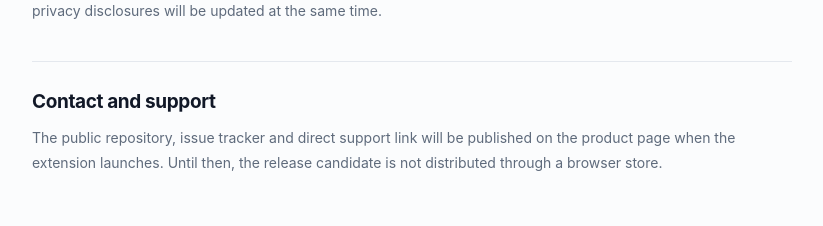
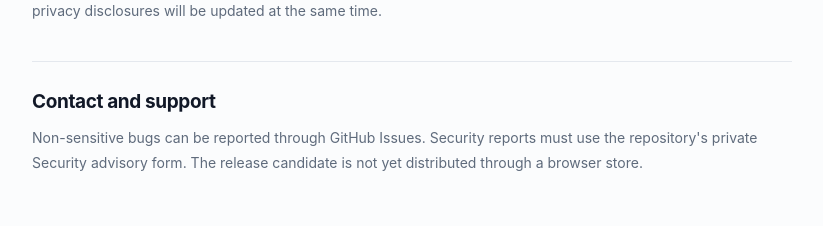
Before and after one commit to talktome8/chat-exporter, a Next.js app: page /privacy in a window 1280 px wide. Shown: the part 1920-2146 px from the top of the page, without its empty margins (228-1051 px from the left). Built offline with nearby package versions, Linux system fonts and the light colour scheme.

Commit message:
docs: add public support links

```diff
--- a/app/page.tsx
+++ b/app/page.tsx
@@ -67,7 +67,7 @@ const copy = {
       ["Will every long conversation be complete?", "The extension tries to load earlier messages and reports a completeness status. If a platform prevents full loading, the export is marked partial instead of silently claiming success."],
       ["Which formats are supported?", "Version 1 supports Markdown, plain text and copy to clipboard. PDF and JSON are not advertised."],
       ["Why are Grok and Mistral marked beta?", "Their interfaces change frequently and have not yet passed the full three-browser release matrix."],
-      ["Where can I report a problem?", "Public issue tracking and the repository link will appear here when the source repository opens at launch."]
+      ["Where can I report a problem?", "Use the public GitHub Issues tracker for non-sensitive bugs. Security reports should use GitHub's private security advisory form."]
     ],
     ctaTitle: "A trustworthy export starts with a trustworthy release.",
     ctaBody: "Chrome, Edge and Firefox packages are being validated now. Store buttons will activate only after each reviewed listing is live.",
@@ -273,7 +273,7 @@ export default function Home() {
       <footer className="site-footer">
         <div className="shell footer-inner">
           <div className="site-brand"><Image src="/icon128.png" width={30} height={30} alt="" /><span><strong>Chat Exporter</strong><small>{t.by}</small></span></div>
-          <div className="footer-links"><Link href="/privacy">{t.privacyLink}</Link><Link href="/changelog">{t.changelog}</Link><a href="#faq">{t.support}</a></div>
+          <div className="footer-links"><Link href="/privacy">{t.privacyLink}</Link><Link href="/changelog">{t.changelog}</Link><a href="https://github.com/talktome8/chat-exporter/issues">{t.support}</a></div>
           <small>{t.version}</small>
         </div>
       </footer>
--- a/app/privacy/page.tsx
+++ b/app/privacy/page.tsx
@@ -25,7 +25,7 @@ export default function PrivacyPage() {
         <section><h2>Sharing, sale and advertising</h2><p>Because Chat Exporter does not receive user data, it does not sell, rent, share or use conversation data for advertising, profiling, credit decisions or purposes unrelated to the export feature.</p></section>
         <section><h2>Children and sensitive content</h2><p>The extension is a general productivity tool and is not directed to children. Users control which conversations they export and are responsible for handling exported files appropriately, especially when conversations contain confidential or sensitive information.</p></section>
         <section><h2>Changes</h2><p>Material changes will be documented in the public changelog and reflected in the effective date above. The store privacy disclosures will be updated at the same time.</p></section>
-        <section><h2>Contact and support</h2><p>The public repository, issue tracker and direct support link will be published on the product page when the extension launches. Until then, the release candidate is not distributed through a browser store.</p></section>
+        <section><h2>Contact and support</h2><p>Non-sensitive bugs can be reported through <a href="https://github.com/talktome8/chat-exporter/issues">GitHub Issues</a>. Security reports must use the repository&apos;s private <a href="https://github.com/talktome8/chat-exporter/security/advisories/new">Security advisory form</a>. The release candidate is not yet distributed through a browser store.</p></section>
 
         <hr />
         <div lang="he" dir="rtl" className="hebrew-policy">
```
Also changed, not shown: 3 other files (tests, documents, lock files or other folders).
